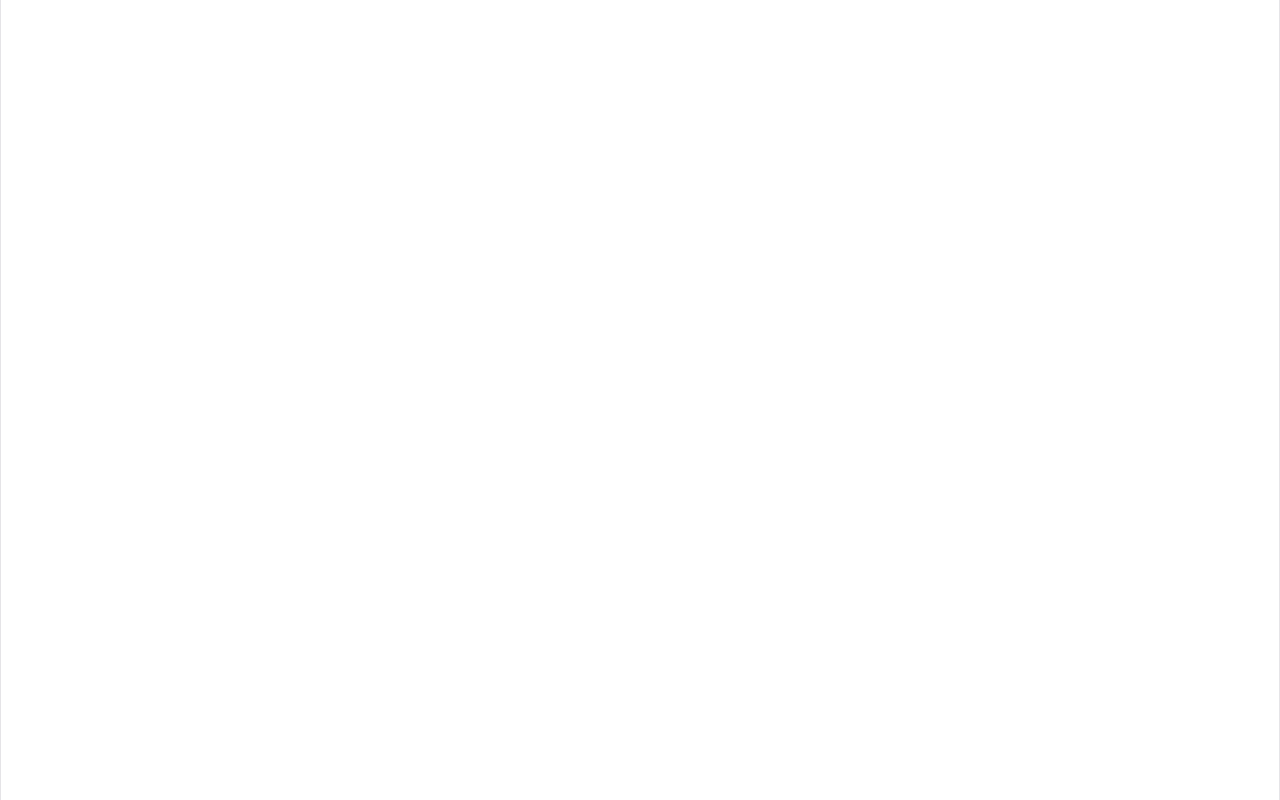
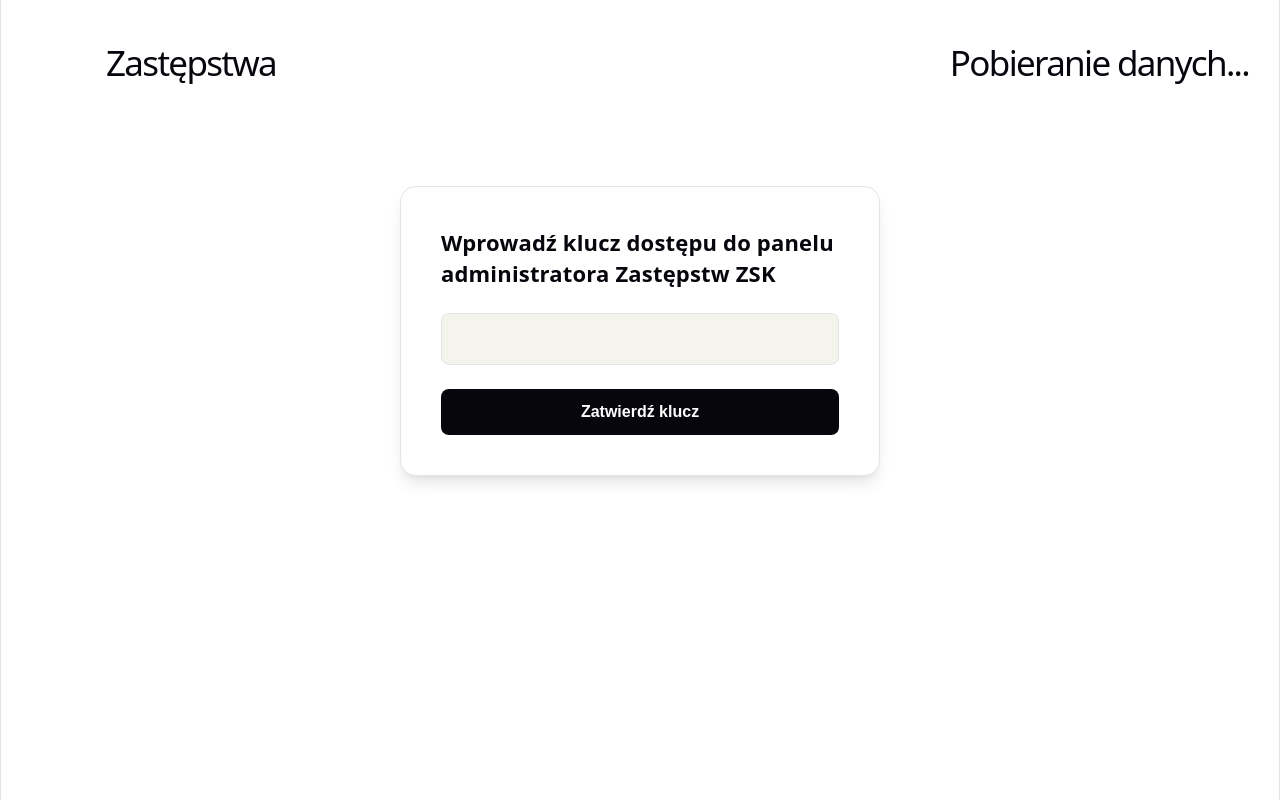
Before and after one commit to Rumeleq/zastepstwa_zsk, a React (Vite) app in the folder frontend/: page /panel/logowanie in a window 1280 px wide. Before the commit this address had no page. Built offline with nearby package versions, Linux system fonts and the light colour scheme; no server answers.

Commit message:
zdropowanie admina z routingu

```diff
--- a/frontend/src/App.tsx
+++ b/frontend/src/App.tsx
@@ -7,9 +7,9 @@ function App() {
     <Router>
       <Routes>
         <Route path="/" element={<SubstitutionsPage />} />
-        <Route path="/admin/logowanie" element={<AdminLoginPage />} />
+        <Route path="/panel/logowanie" element={<AdminLoginPage />} />
         <Route element={<ProtectedRoute />}>
-          <Route path="/admin/panel" element={<AdminPanelPage />} />
+          <Route path="/panel" element={<AdminPanelPage />} />
         </Route>
       </Routes>
     </Router>
--- a/frontend/src/components/ProtectedRoute.tsx
+++ b/frontend/src/components/ProtectedRoute.tsx
@@ -23,7 +23,7 @@ export function ProtectedRoute() {
   }, [apiKey])
 
   if (!apiKey || isValid === false) {
-    return <Navigate to="/admin/logowanie" replace />
+    return <Navigate to="/panel/logowanie" replace />
   }
 
   if (isValid === null) {
--- a/frontend/src/pages/adminLogin/AdminLoginPage.tsx
+++ b/frontend/src/pages/adminLogin/AdminLoginPage.tsx
@@ -13,7 +13,7 @@ export function AdminLoginPage() {
     setError(null)
     localStorage.setItem("admin_api_key", key)
     if (await verifyApiKey()) {
-      navigate("/admin/panel")
+      navigate("/panel")
     } else {
       localStorage.removeItem("admin_api_key")
       setError("Niepoprawny klucz dostępu!")
--- a/frontend/src/pages/adminPanel/AdminPanelPage.tsx
+++ b/frontend/src/pages/adminPanel/AdminPanelPage.tsx
@@ -21,7 +21,7 @@ export function AdminPanelPage() {
 
   function handleLogout() {
     localStorage.removeItem("admin_api_key")
-    navigate("/admin/logowanie")
+    navigate("/panel/logowanie")
   }
 
   function handleFileChange(e: React.ChangeEvent<HTMLInputElement>) {
@@ -86,7 +86,7 @@ export function AdminPanelPage() {
     } catch (err: any) {
       if (err.response && err.response.status === 401) {
         localStorage.removeItem("admin_api_key")
-        navigate("/admin/logowanie", {
+        navigate("/panel/logowanie", {
           state: { error: "Klucz dostępu jest niepoprawny!" },
         })
       } else {
```
